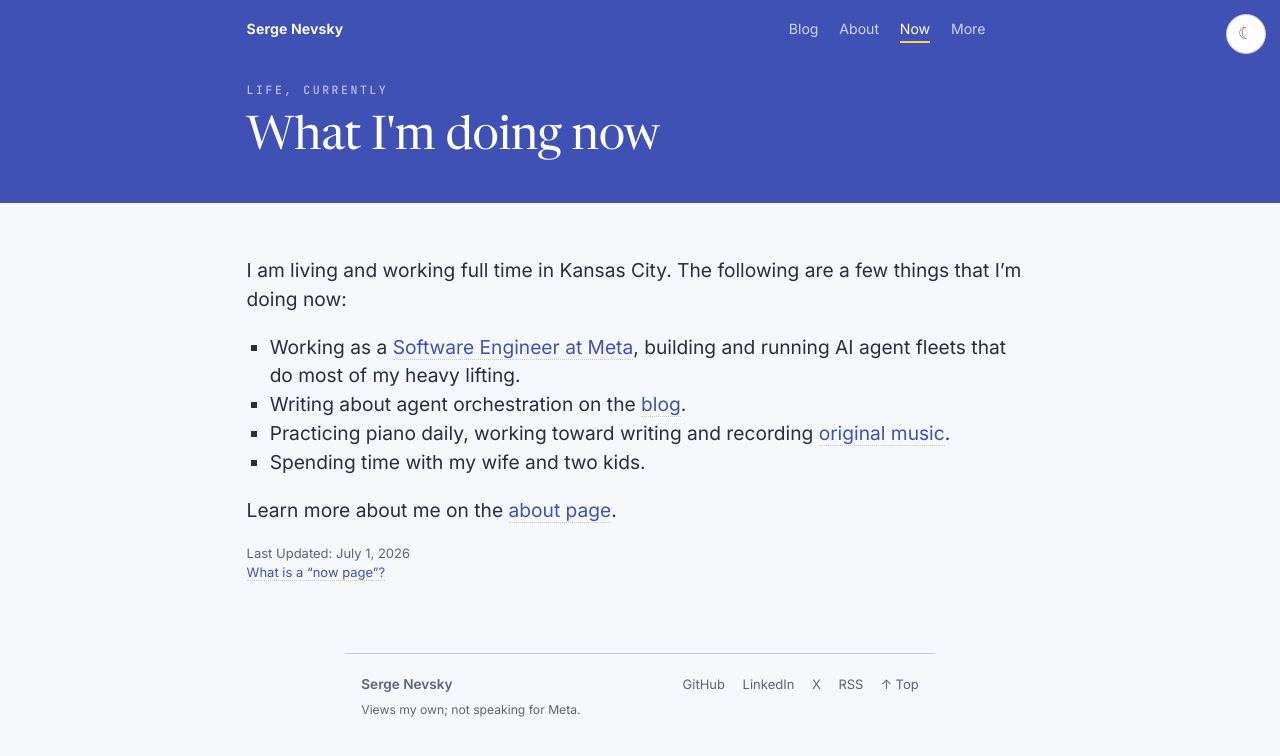
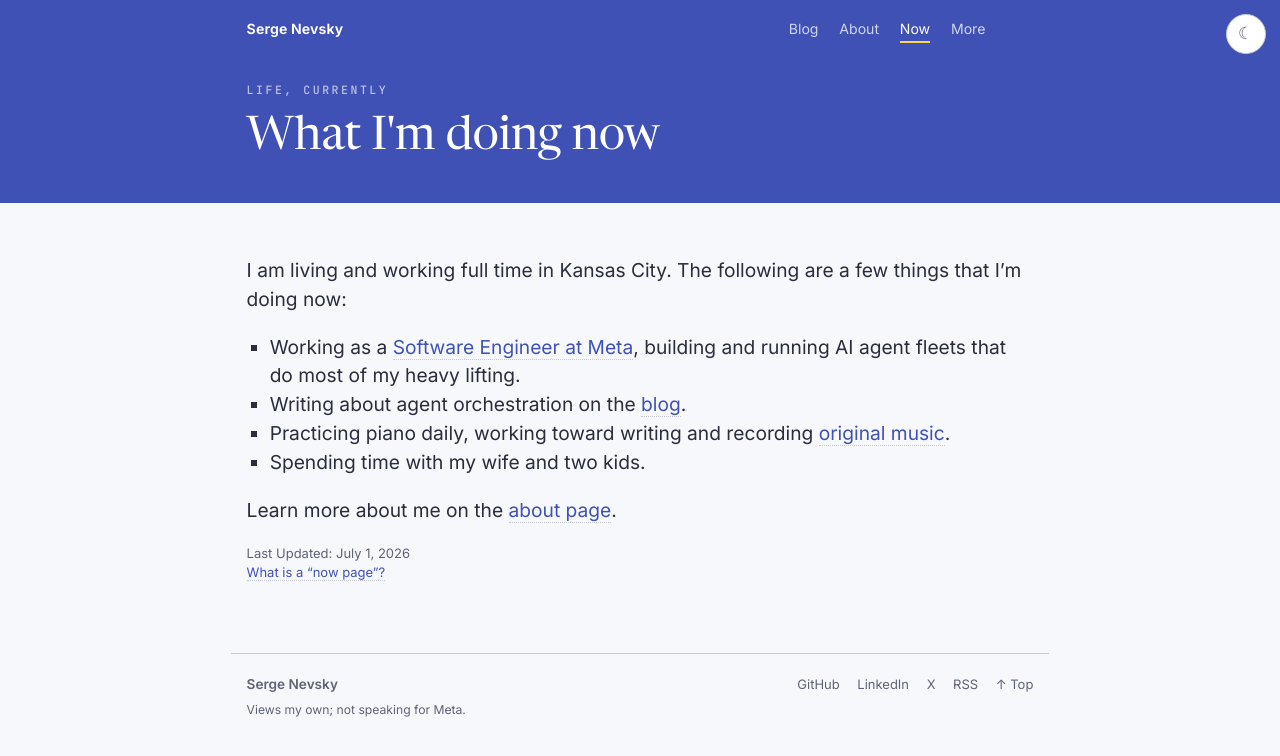
Before and after one commit to Dejital/dejital.github.com, a Jekyll site: the page built from now.html, in a window 1280 px wide. Shown: the top 756 px of the page. Built offline with Jekyll 4.4.1, drawn with Linux system fonts in a browser that asks for light colours.

Commit message:
Footer: compute 65ch at body font size so it matches main's column
The container's font-size: 0.85rem made its 65ch max-width a different
65ch than main's. Move the font-size onto .foot-row so the measure
matches exactly.

Co-Authored-By: Claude Fable 5 <noreply@anthropic.com>

```diff
--- a/assets/css/screen.css
+++ b/assets/css/screen.css
@@ -347,13 +347,14 @@ article a:hover, article a:visited:hover {
     font-family: var(--font-ui);
 }
 
+/* no font-size on the container: 65ch must compute at the body size so the
+   footer column matches main's 65ch exactly */
 .site-footer {
     max-width: 65ch;
     margin: 3rem auto 2rem;
     padding: 1.2rem 1rem 0;
     border-top: 1px solid var(--border);
     font-family: var(--font-ui);
-    font-size: 0.85rem;
     color: var(--muted);
 }
 
@@ -363,6 +364,7 @@ article a:hover, article a:visited:hover {
     align-items: baseline;
     gap: 0.6rem 1.5rem;
     flex-wrap: wrap;
+    font-size: 0.85rem;
 }
 
 .foot-name {
```
